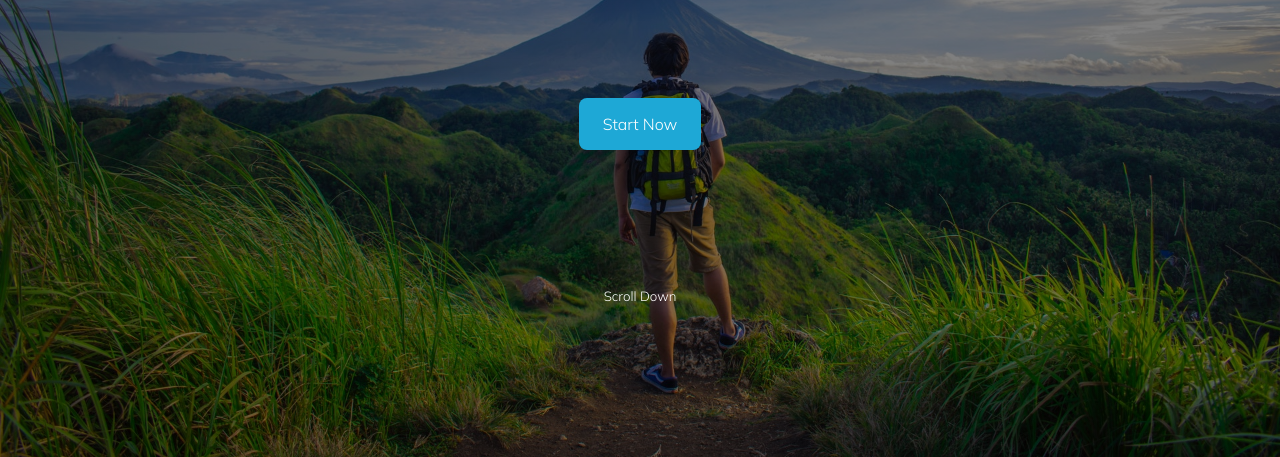
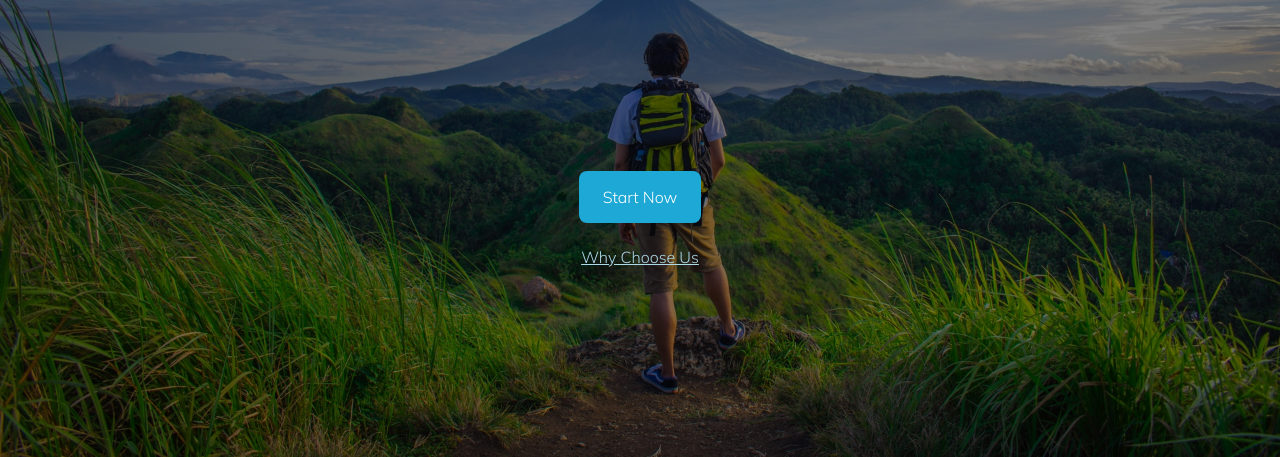
Before and after one commit to BryanEgbert/Simple-Website, a plain HTML site: page index.html in a window 1280 px wide. Shown: the part 343-800 px from the top of the page. Drawn offline with Linux system fonts and the light colour scheme.

Commit message:
small changes

```diff
--- a/css/home.css
+++ b/css/home.css
@@ -1,4 +1,7 @@
 @import url('https://fonts.googleapis.com/css2?family=Mulish:ital,wght@0,200;0,300;1,200&display=swap');
+*{
+    box-sizing: border-box;
+}
 body {
     font-family: 'Mulish', sans-serif;
     color: white;
@@ -34,17 +37,29 @@ h1 {
     margin: 0;
     font-size: 1.5rem;
 }
+.btn {
+    display: flex;
+    justify-content: center;
+    flex-direction: column;
+}
 .cta span {
     background-color: rgb(30, 168, 214);
     padding: 1rem 1.5rem;
     border: hidden;
     border-radius: 0.5rem;
-    margin-bottom: 7rem;
+    margin-bottom: 0;
 }
 .cta span:hover {
     background-color: rgb(26, 143, 182);
     color: lightblue;
 }
-.scroll small {
-    color: rgb(53, 51, 51);
+.scroll {
+    color: lightblue;
+    text-decoration: underline;
+    margin-bottom: 0;
+    margin-top: 2.5rem;
 }
+.scroll:hover {
+    color: rgb(145, 185, 199);
+    cursor: pointer;
+}
--- a/index.html
+++ b/index.html
@@ -24,8 +24,10 @@
             <h1>The Ultimate Escape</h1>
             <p class="subtitle">Discover and enjoy the world with us</p>
         </div>
-        <a href ="#" class="cta"><span>Start Now</span></a>
-        <small class="scroll">Scroll Down</small>
+        <div class="btn">
+            <a href ="#" class="cta"><span>Start Now</span></a>
+            <a class="scroll">Why Choose Us</a>
+        </div>
     </main>
 </body>
 </html>
```
